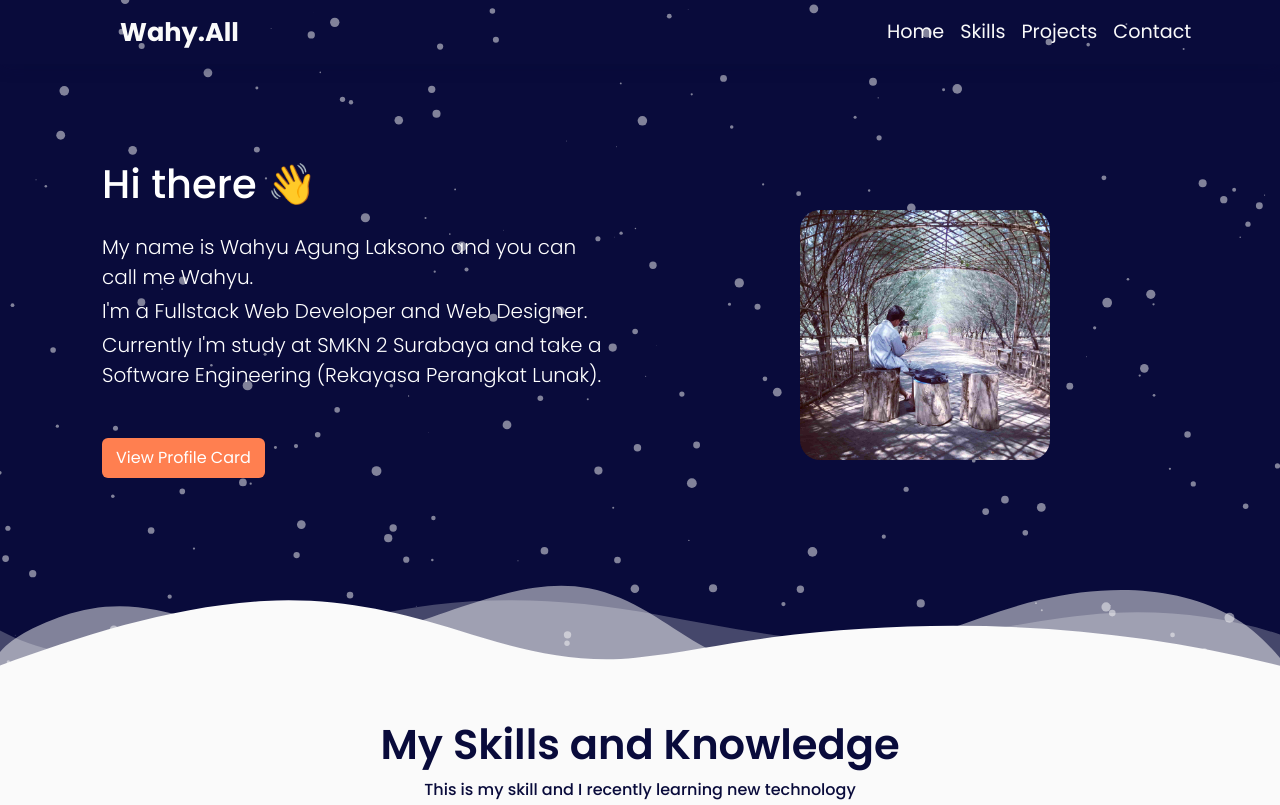
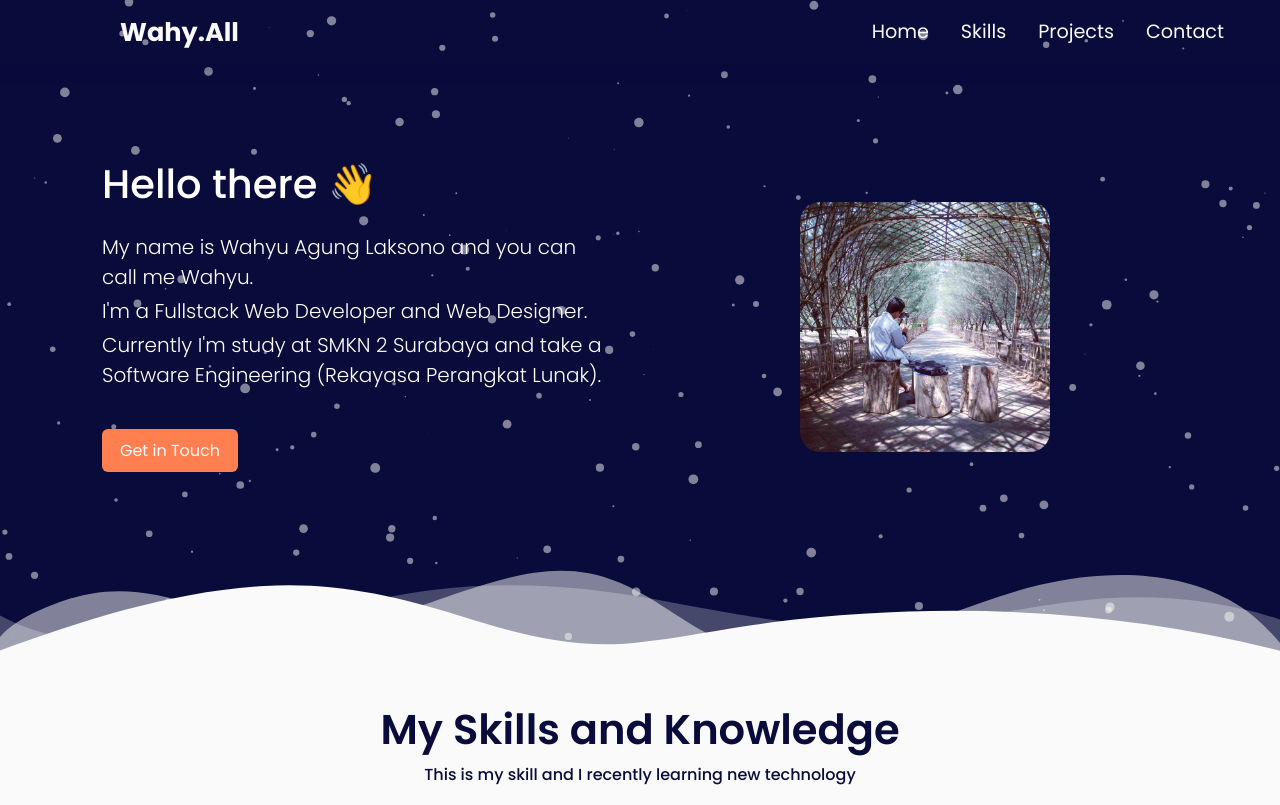
Before and after one commit to wahyall/portofolio, a plain HTML site: page index.html in a window 1280 px wide. Shown: the top 805 px of the page. Drawn offline with nearby package versions, Linux system fonts and the light colour scheme.

Commit message:
some imporvement

```diff
--- a/index.html
+++ b/index.html
@@ -34,19 +34,19 @@
           aria-controls="navbarNavDropdown" aria-expanded="false" aria-label="Toggle navigation">
           <span class="navbar-toggler-icon"></span>
         </button>
-        <div class="collapse navbar-collapse offset-md-4 offset-lg-6 offset-0 my-2 my-md-0 py-2 py-md-0"
+        <div class="collapse navbar-collapse my-2 my-md-0 py-2 py-md-0"
           id="navbarNavDropdown">
-          <ul class="navbar-nav mx-4 mx-md-0">
-            <li class="nav-item">
+          <ul class="navbar-nav mx-4 ml-md-auto">
+            <li class="nav-item px-2">
               <a class="nav-link" style="color: #fafafa;" href="#home">Home</a>
             </li>
-            <li class="nav-item">
+            <li class="nav-item px-2">
               <a class="nav-link" style="color: #fafafa;" href="#skill">Skills</a>
             </li>
-            <li class="nav-item">
+            <li class="nav-item px-2">
               <a class="nav-link" style="color: #fafafa;" href="#work">Projects</a>
             </li>
-            <li class="nav-item">
+            <li class="nav-item px-2">
               <a class="nav-link" style="color: #fafafa;" href="#contact">Contact</a>
             </li>
           </ul>
@@ -57,7 +57,7 @@
       <!-- Jumbotron -->
       <div id="home" class="row align-items-center py-5">
         <div class="jumbotron text-white col-md-6">
-          <h1 class="mb-4">Hi there &#128075;</h1>
+          <h1 class="mb-4">Hello there &#128075;</h1>
           <p class="lead mb-1">
             My name is Wahyu Agung Laksono and you can call me Wahyu.
           </p>
@@ -68,7 +68,7 @@
             Currently I'm study at SMKN 2 Surabaya and take a Software Engineering (Rekayasa Perangkat
             Lunak).
           </p>
-          <a class="btn cv" href="#" role="button">View Profile Card</a>
+          <a class="btn nav-link d-inline" href="#contact" role="button">Get in Touch</a>
         </div>
         <div class="col-md-6 text-center mb-5 mb-md-0">
           <img src="img/profil-2.jpg" class="w-75" style="border-radius: 20px; max-width: 250px;">
```
